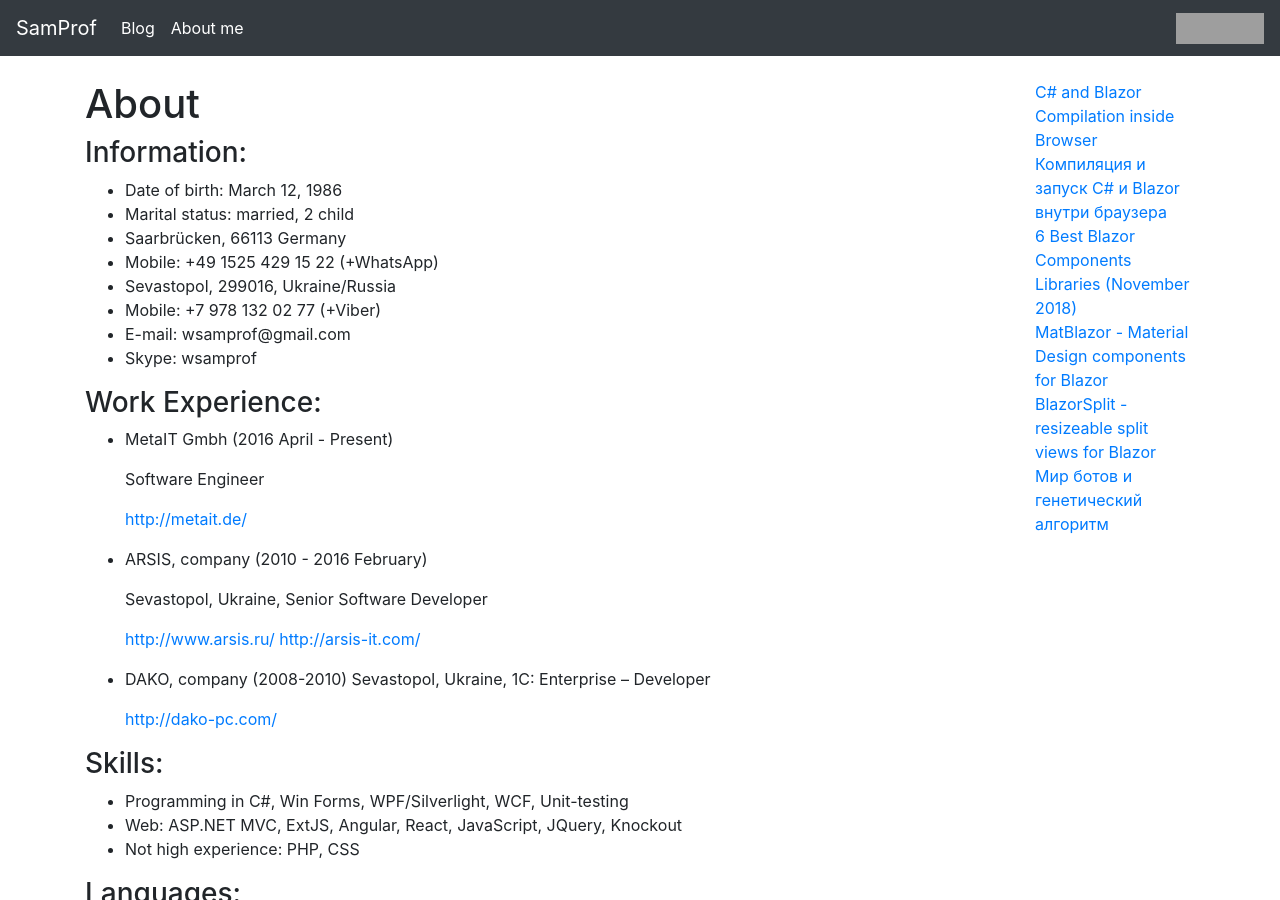
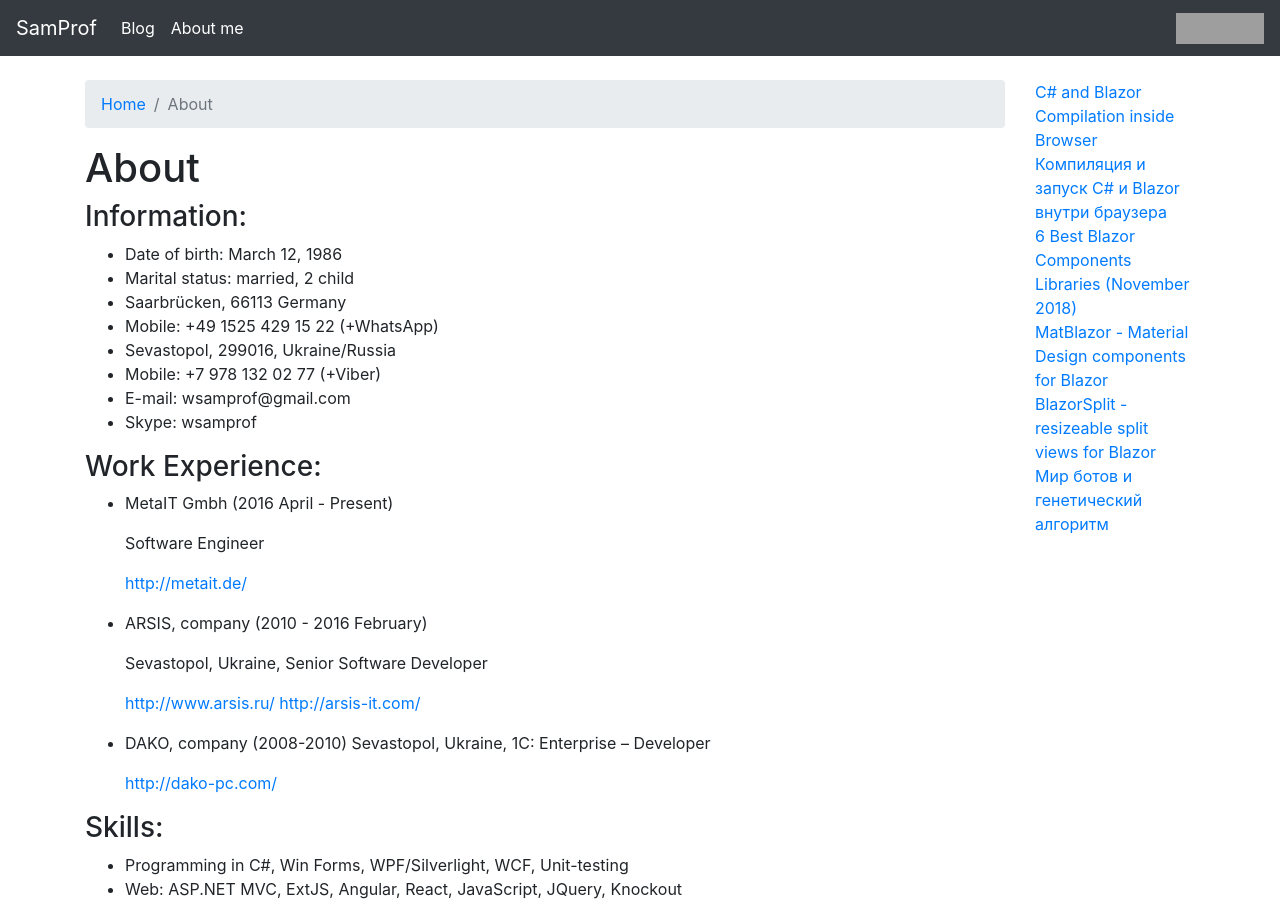
Before and after one commit to SamProf/www.samprof.com, a Jekyll site: the page built from about.md, in a window 1280 px wide and 900 px high. Built offline with Jekyll 4.4.1, drawn with Linux system fonts in a browser that asks for light colours; grey boxes are pictures that could not be loaded.

Commit message:
bredcrumps

```diff
--- a/_layouts/page.html
+++ b/_layouts/page.html
@@ -1,6 +1,14 @@
 ---
 layout: default
 ---
+
+
+<nav aria-label="breadcrumb">
+  <ol class="breadcrumb">
+    <li class="breadcrumb-item"><a href="/">Home</a></li>
+    <li class="breadcrumb-item active" aria-current="page">{{ page.title }}</li>
+  </ol>
+</nav>
 
 <section class="section">
   <div class="section-inner">
```
